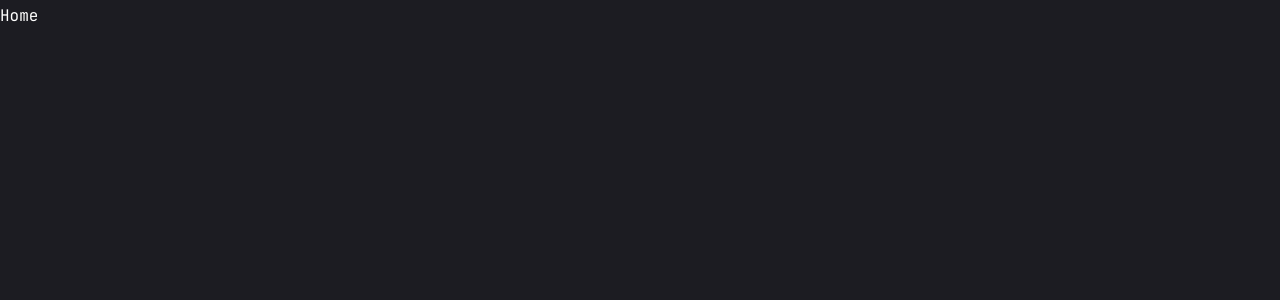
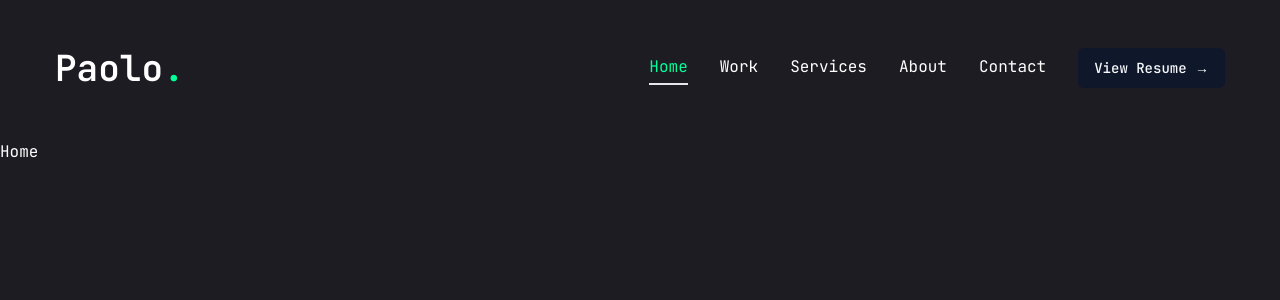
Before and after one commit to paolo-arroyo/portfolio, a Next.js app: page / in a window 1280 px wide. Shown: the top 300 px of the page. Built offline with nearby package versions, Linux system fonts and the light colour scheme.

Commit message:
feat: add header to layout

```diff
--- a/src/app/layout.tsx
+++ b/src/app/layout.tsx
@@ -1,3 +1,4 @@
+import Header from "@/components/Header";
 import type { Metadata } from "next";
 import { JetBrains_Mono } from "next/font/google";
 import "./globals.css";
@@ -23,6 +24,7 @@ export default function RootLayout({
       <body
         className={`${jetbrainsMono.variable} antialiased`}
       >
+        <Header />
         {children}
       </body>
     </html>
```
